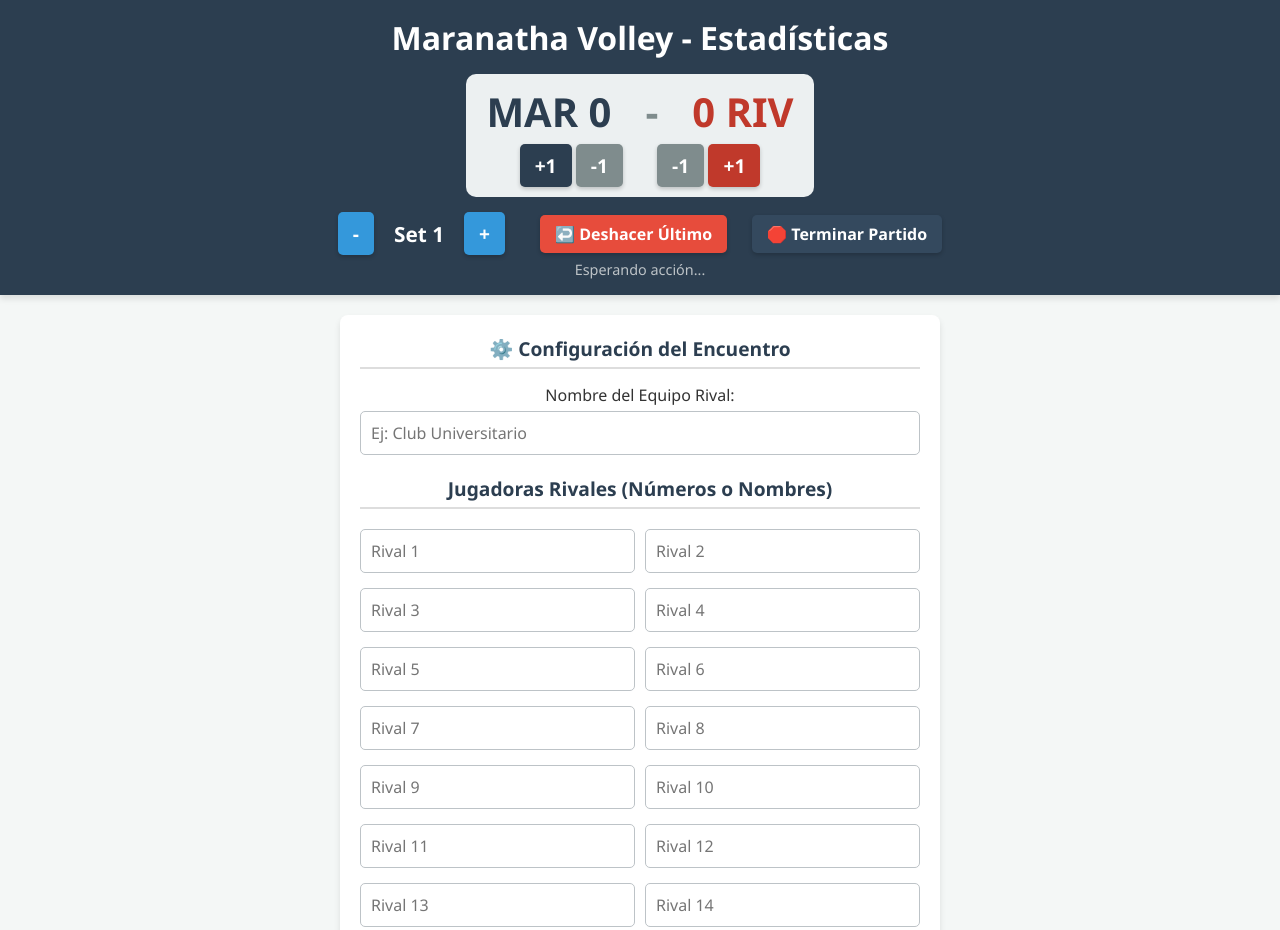
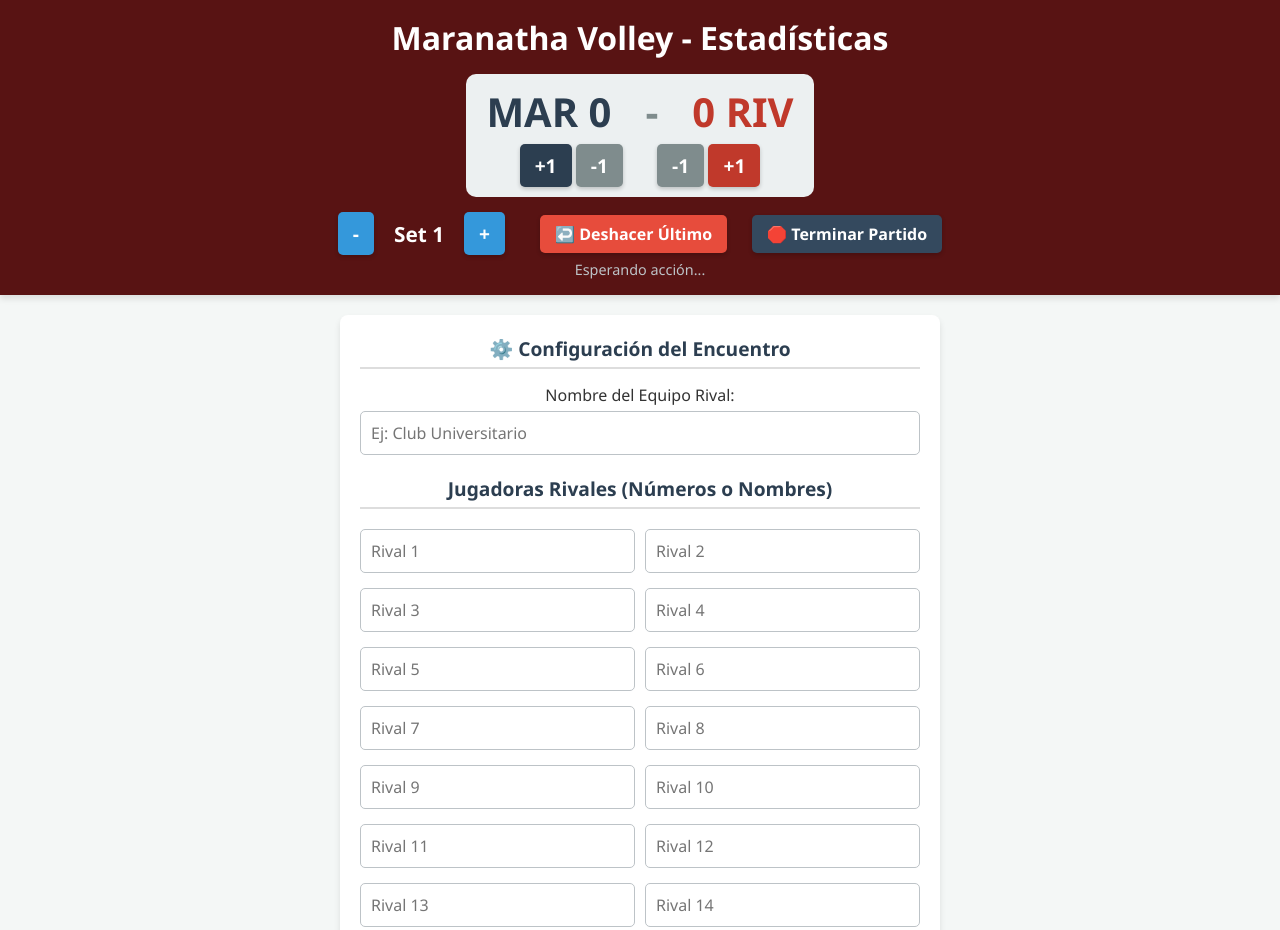
Before and after one commit to Jpaulo03/maranatha-stats, a website: page Frontend/index.html in a window 1280 px wide. Shown: the top 930 px of the page. Drawn offline with Linux system fonts and the light colour scheme.

Commit message:
fondo rojo

```diff
--- a/Frontend/styles.css
+++ b/Frontend/styles.css
@@ -24,7 +24,7 @@ body {
 }
 
 .cabecera {
-    background-color: var(--color-primario);
+    background-color: rgb(88, 19, 19);
     color: white;
     text-align: center;
     padding: 1rem;
```
Also changed, not shown: Frontend/image.png (added).
